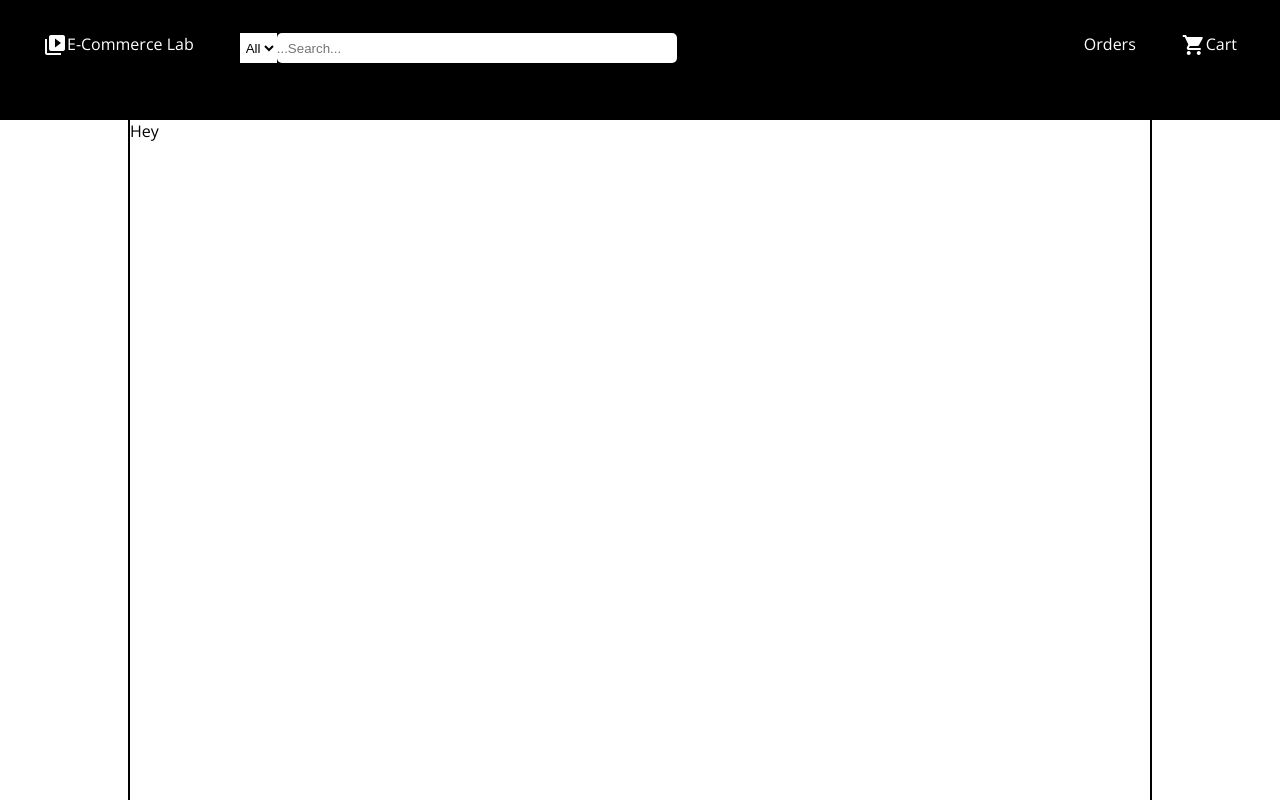
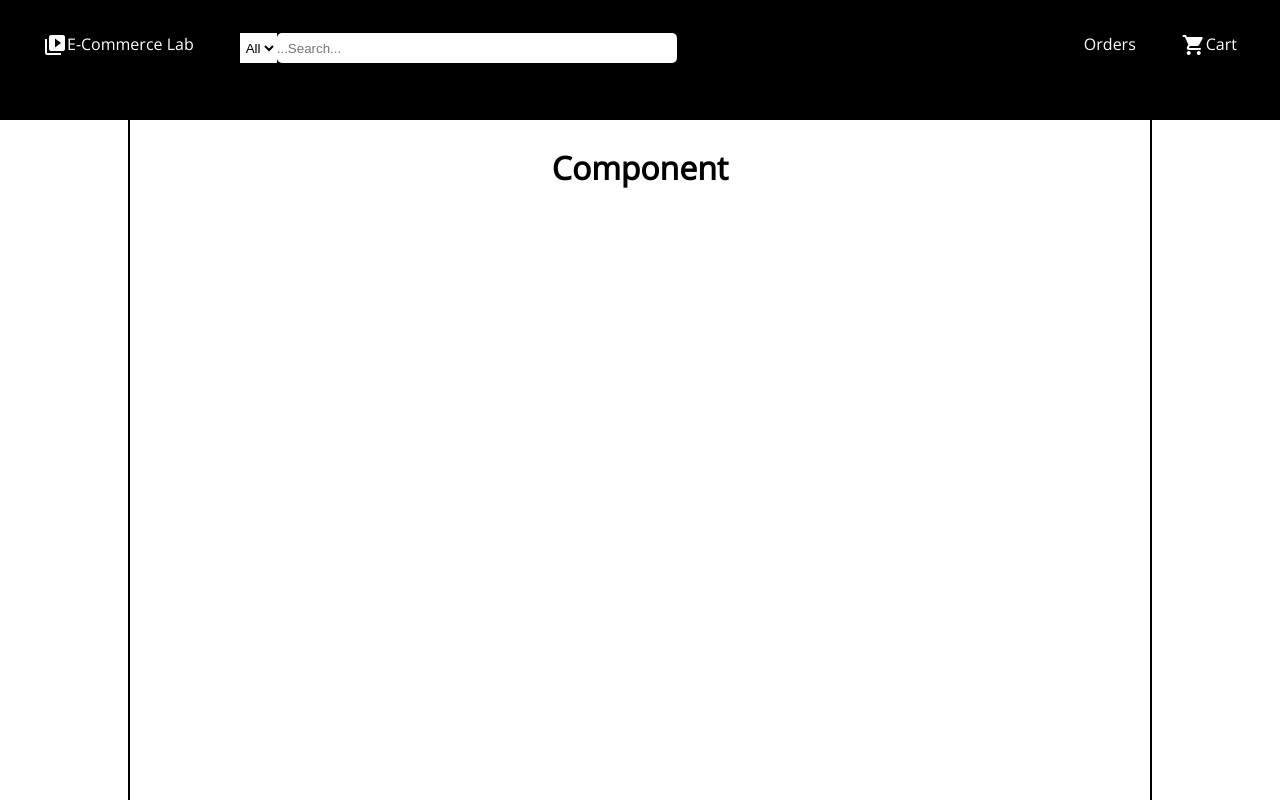
Before and after one commit to reireynoso/block-flix-lab, a React (Create React App) app: page / in a window 1280 px wide. Built offline with nearby package versions, Linux system fonts and the light colour scheme.

Commit message:
Item Card and Container created

```diff
--- a/src/App.css
+++ b/src/App.css
@@ -13,12 +13,19 @@ body{
   height: 15vh;
 }
 
+.items-container{
+
+}
 
 .main-component {
+  box-sizing: border-box;
   border-left: 2px solid black;
   border-right: 2px solid black;
+  padding: 5px;
   margin: 0 10%;
   height: 85vh;
+  overflow-y: scroll;
+  text-align: center;
 }
 
 .left-menu {
--- /dev/null
+++ b/src/components/ItemCard.js
@@ -0,0 +1,11 @@
+import React from 'react'
+
+const ItemCard = () => {
+    return(
+        <div>
+            ItemCard
+        </div>
+    )
+}
+
+export default ItemCard
--- /dev/null
+++ b/src/components/ItemsContainer.js
@@ -0,0 +1,12 @@
+import React from 'react'
+import ItemCard from './ItemCard'
+
+const ItemsContainer = () => {
+    return(
+        <div className="items-container">
+
+        </div>
+    )
+}
+
+export default ItemsContainer
--- a/src/components/MainContainer.js
+++ b/src/components/MainContainer.js
@@ -1,10 +1,12 @@
 import React, { Component } from 'react';
+import ItemsContainer from './ItemsContainer'
 
 export default class componentName extends Component {
   render() {
     return (
       <div className="main-component">
-          Hey
+          <h1>Component</h1>
+          <ItemsContainer/>
       </div>
     );
   }
```
